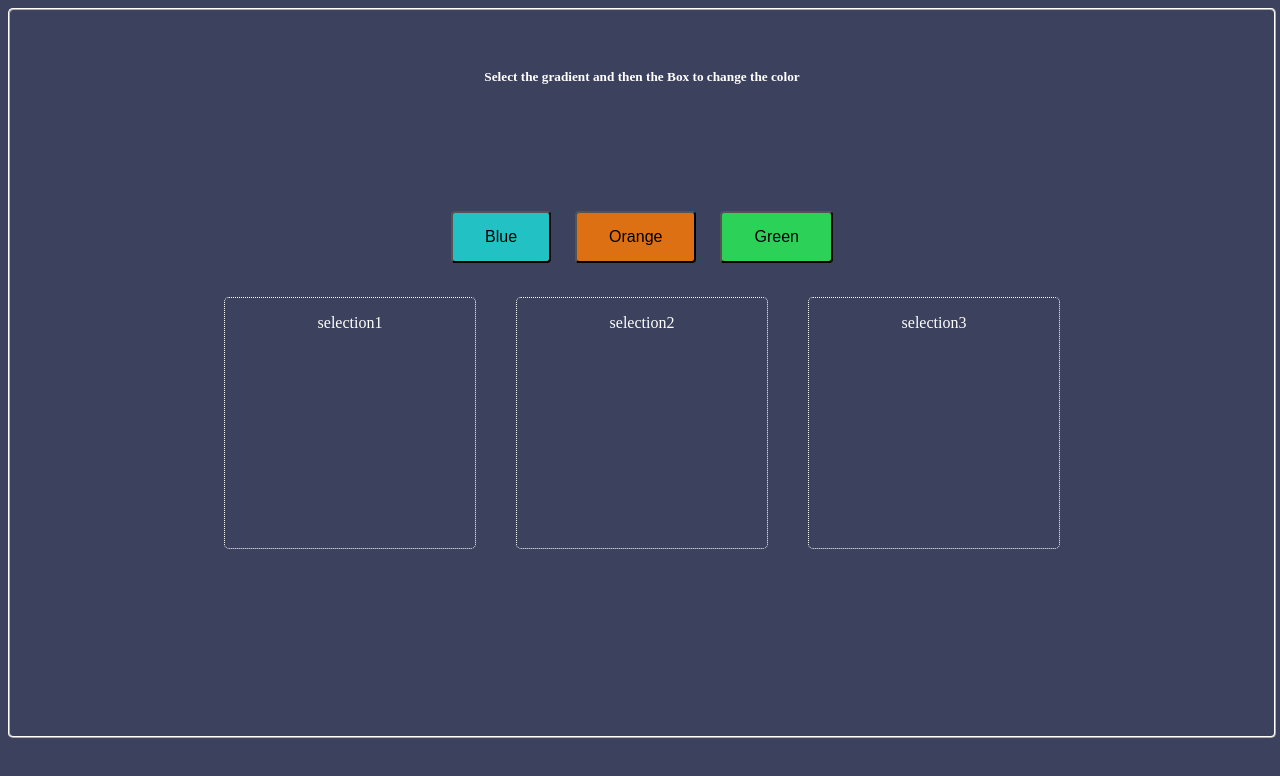
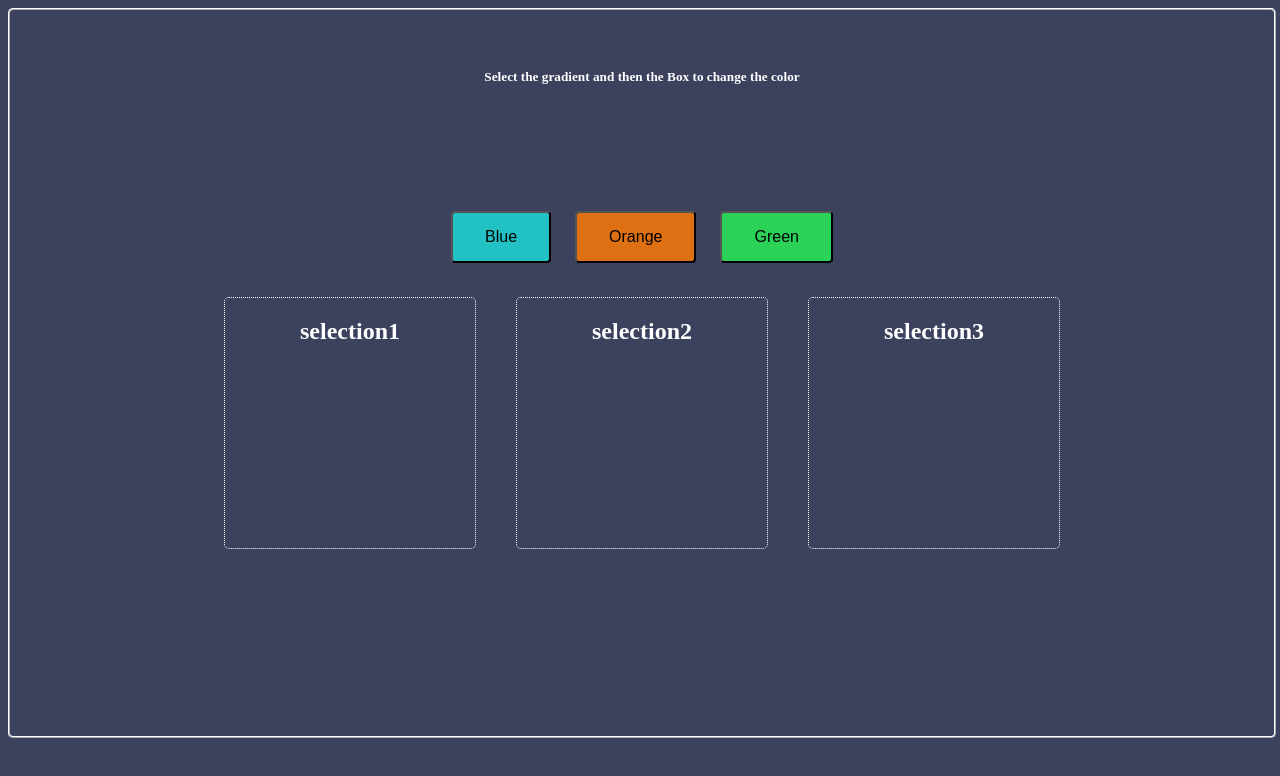
Before and after one commit to acciojob/passing-handler-prop-react-hemantgaikwad1, a React app: page / in a window 1280 px wide. Shown: the top 776 px of the page. Built offline with nearby package versions, Linux system fonts and the light colour scheme.

Commit message:
passing prop handler completed

```diff
--- a/src/components/Selection.js
+++ b/src/components/Selection.js
@@ -1,24 +1,22 @@
-
-import React, { useState,useEffect } from 'react';
+import React, { useState } from 'react';
 import '../styles/Child.css';
 
+const Selection = (props) => {
+  const [style, setStyle] = useState({ background: "" });
 
-const Selection = ({ text, applyColor }) => {
-const [nextBackground, updateSelectionStyle] = useState({ background: "" });
+  const updateSelectionStyle = (nextBackground) => {
+    setStyle(nextBackground);
+  };
 
-
-    // const colorChange = (e) => {
-    //     applyColor(updateSelectionStyle);
-    //     console.log(color);
-    //     console.log(e.target);
-    //    // e.target.style.background = color;
-    // }
-    return (
-        <div className="fix-box" style={nextBackground}
-      onClick={() => applyColor(updateSelectionStyle)}>
-            <p className='subheading'>{text}</p>
-        </div>
-    )
-}
+  return (
+    <div
+      className="fix-box"
+      style={style}
+      onClick={() => props.applyColor(updateSelectionStyle)}
+    >
+      <h2 className="subheading">{props.text ? props.text : "Selection"}</h2>
+    </div>
+  );
+};
 
 export default Selection;
```
